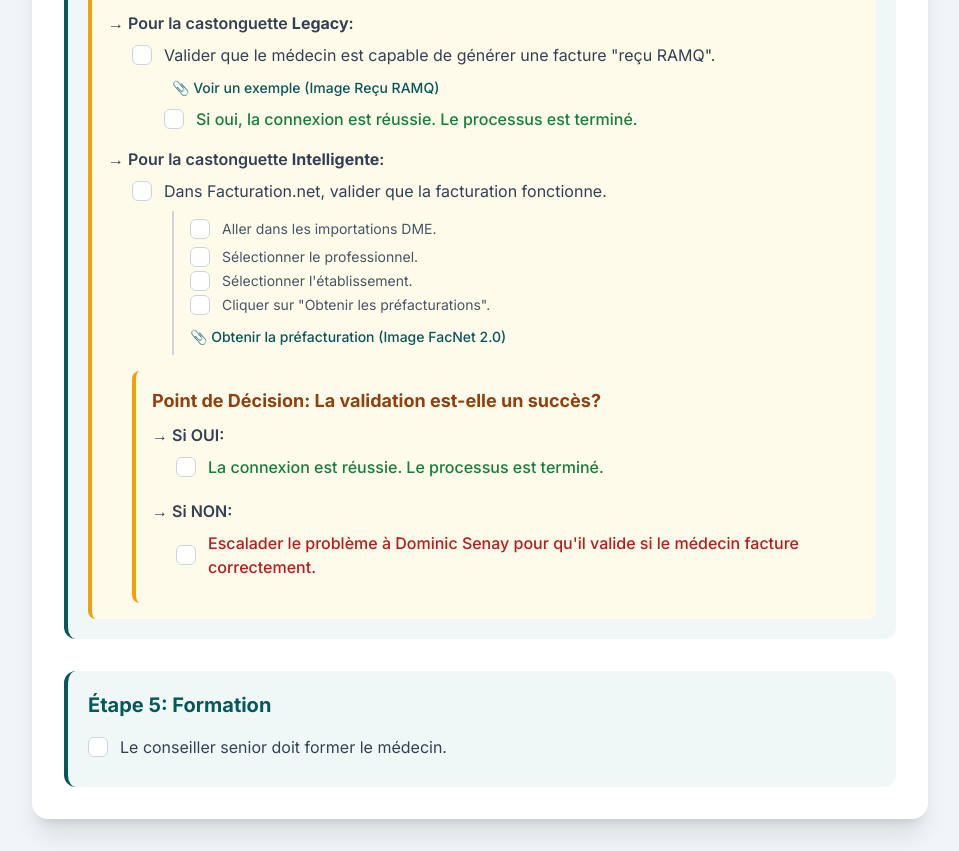
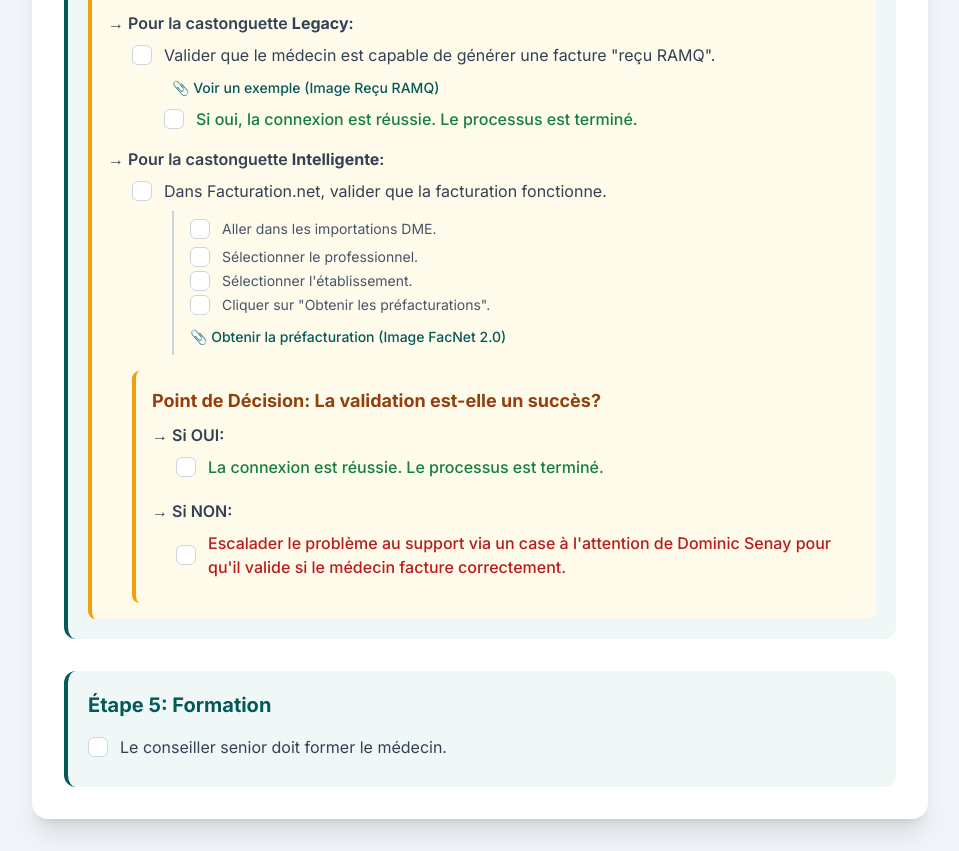
Before and after one commit to pascalverret-tech/aide-memoire-dme, a plain HTML site: page index.html in a window 1280 px wide. Shown: the part 2331-3182 px from the top of the page, without its empty margins (160-1119 px from the left). Drawn offline with nearby package versions, Linux system fonts and the light colour scheme; no server answers.

Commit message:
Update index.html

```diff
--- a/index.html
+++ b/index.html
@@ -340,7 +340,7 @@
                                                     <p class="font-semibold text-slate-700">→ Si NON:</p>
                                                      <div class="pl-6 mt-2 space-y-2">
                                                         <div class="step-content">
-                                                            <input type="checkbox" id="medesync_step4_2b"><label for="medesync_step4_2b" class="step-text flex-grow text-red-700 font-medium">Escalader le problème à Dominic Senay pour qu'il valide si le médecin facture correctement.</label>
+                                                            <input type="checkbox" id="medesync_step4_2b"><label for="medesync_step4_2b" class="step-text flex-grow text-red-700 font-medium">Escalader le problème au support via un case à l'attention de Dominic Senay pour qu'il valide si le médecin facture correctement.</label>
                                                         </div>
                                                     </div>
                                                 </div>
@@ -570,7 +570,7 @@
                                                     <p class="font-semibold text-slate-700">→ Si NON:</p>
                                                      <div class="pl-6 mt-2 space-y-2">
                                                         <div class="step-content">
-                                                            <input type="checkbox" id="medfar_step4_2b"><label for="medfar_step4_2b" class="step-text flex-grow text-red-700 font-medium">Escalader le problème à Dominic Senay pour qu'il valide si le médecin facture correctement.</label>
+                                                            <input type="checkbox" id="medfar_step4_2b"><label for="medfar_step4_2b" class="step-text flex-grow text-red-700 font-medium">Escalader le problème au support via un case à l'attention de Dominic Senay pour qu'il valide si le médecin facture correctement.</label>
                                                         </div>
                                                     </div>
                                                 </div>
@@ -790,7 +790,7 @@
                                                     <p class="font-semibold text-slate-700">→ Si NON:</p>
                                                      <div class="pl-6 mt-2 space-y-2">
                                                         <div class="step-content">
-                                                            <input type="checkbox" id="omni_step4_2b"><label for="omni_step4_2b" class="step-text flex-grow text-red-700 font-medium">Escalader le problème à Dominic Senay pour qu'il valide si le médecin facture correctement.</label>
+                                                            <input type="checkbox" id="omni_step4_2b"><label for="omni_step4_2b" class="step-text flex-grow text-red-700 font-medium">Escalader le problème au support via un case à l'attention de Dominic Senay pour qu'il valide si le médecin facture correctement.</label>
                                                         </div>
                                                     </div>
                                                 </div>
@@ -941,7 +941,7 @@
                                         <p class="font-semibold text-slate-700">→ Si NON:</p>
                                          <div class="pl-6 mt-2 space-y-2">
                                             <div class="step-content">
-                                                <input type="checkbox" id="ofys_step4_2b"><label for="ofys_step4_2b" class="step-text flex-grow text-red-700 font-medium">Escalader le problème à Dominic Senay pour qu'il valide si le médecin facture correctement.</label>
+                                                <input type="checkbox" id="ofys_step4_2b"><label for="ofys_step4_2b" class="step-text flex-grow text-red-700 font-medium">Escalader le problème au support via un case à l'attention de Dominic Senay pour qu'il valide si le médecin facture correctement.</label>
                                             </div>
                                         </div>
                                     </div>
```
